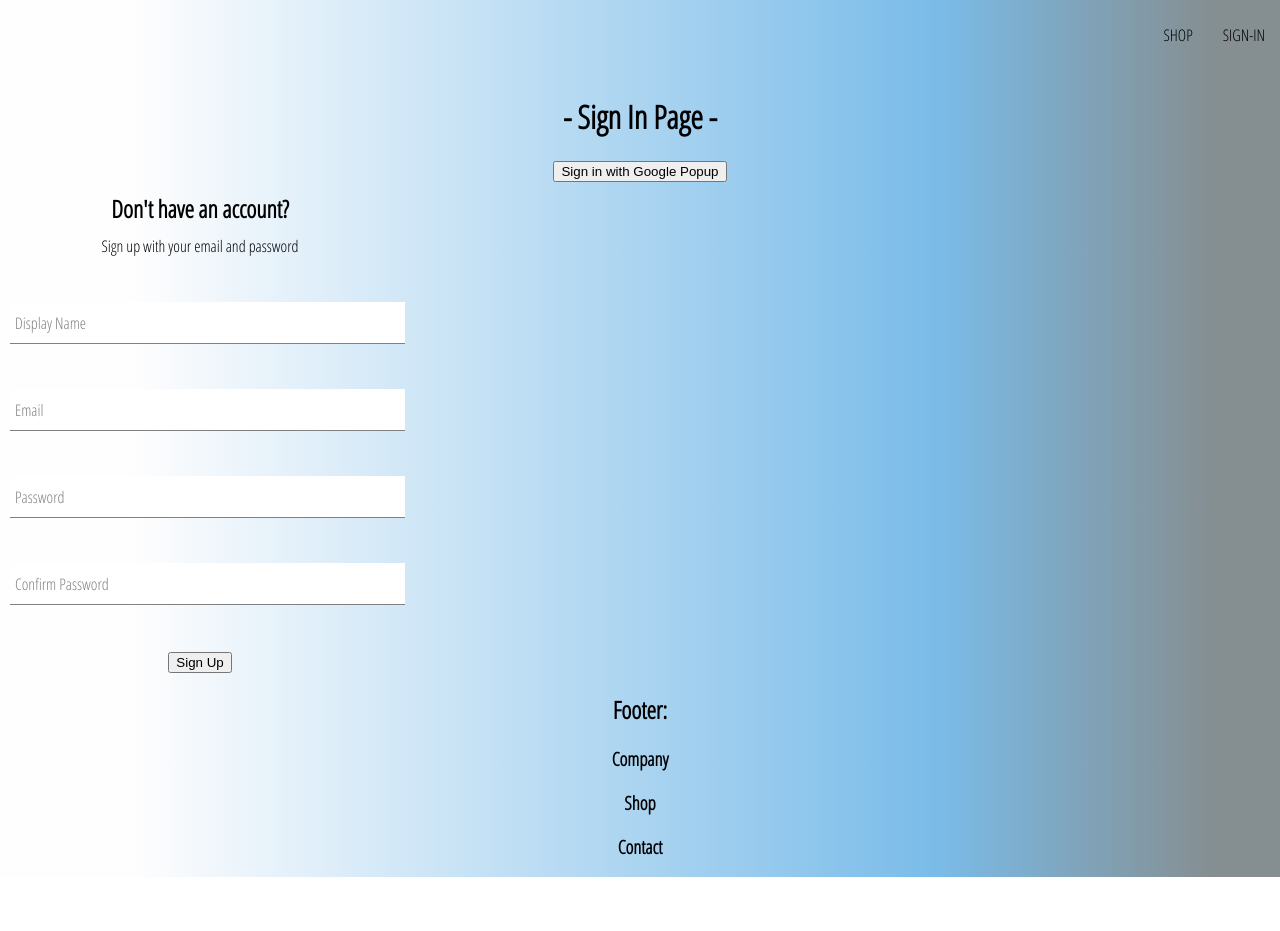
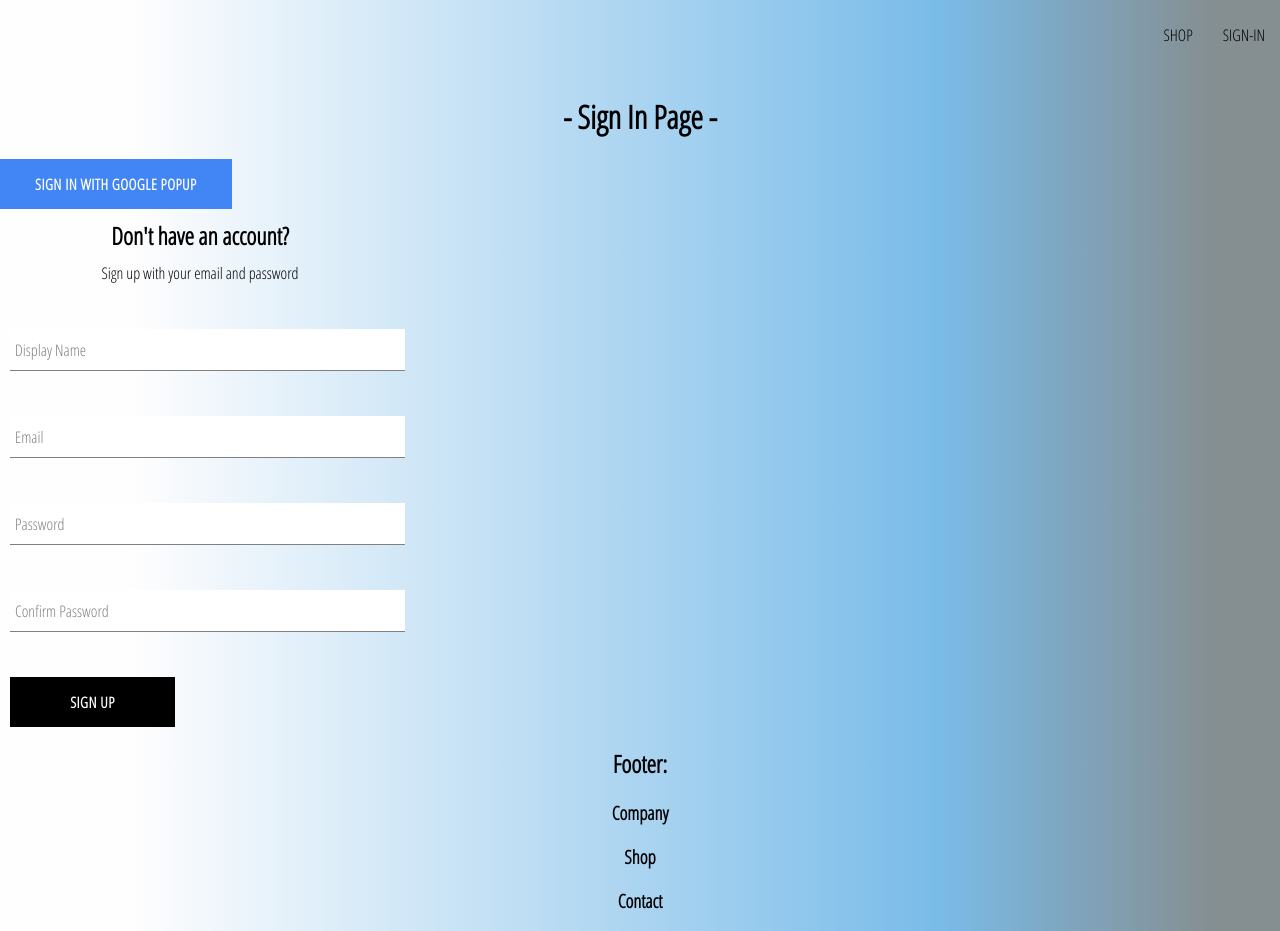
Before and after one commit to vargaae/multi-micro-store-24, a React (Create React App) app: page /sign-in in a window 1280 px wide. Before the commit the page ends 877 px from the top, so only its background shows below. Built offline with nearby package versions, Linux system fonts and the light colour scheme; some icons are missing.

Commit message:
106014-created Custom Button Component-start to build it into components

```diff
--- /dev/null
+++ b/src/components/button/Button.jsx
@@ -0,0 +1,16 @@
+import "./button.styles.scss";
+
+const BUTTON_TYPE_CLASSES = {
+  google: "google-sign-in",
+  inverted: "inverted",
+};
+
+export const Button = ({ label, children, buttonType, ...otherProps }) => {
+  return (
+    <div>
+      <button className={`button-container ${BUTTON_TYPE_CLASSES[buttonType]}`} {...otherProps }>
+        {label}
+      </button>
+    </div>
+  );
+};
--- /dev/null
+++ b/src/components/button/button.styles.scss
@@ -0,0 +1,46 @@
+.button-container {
+  min-width: 165px;
+  width: auto;
+  height: 50px;
+  letter-spacing: 0.5px;
+  line-height: 50px;
+  padding: 0 35px 0 35px;
+  font-size: 15px;
+  background-color: black;
+  color: white;
+  text-transform: uppercase;
+  font-family: 'Open Sans Condensed';
+  font-weight: bolder;
+  border: none;
+  cursor: pointer;
+  display: flex;
+  justify-content: center;
+
+  &:hover {
+    background-color: white;
+    color: black;
+    border: 1px solid black;
+  }
+
+  &.google-sign-in {
+    background-color: #4285f4;
+    color: white;
+
+    &:hover {
+      background-color: #357ae8;
+      border: none;
+    }
+  }
+
+  &.inverted {
+    background-color: white;
+    color: black;
+    border: 1px solid black;
+
+    &:hover {
+      background-color: black;
+      color: white;
+      border: none;
+    }
+  }
+}
--- a/src/components/sign-up-form/SignUpForm.jsx
+++ b/src/components/sign-up-form/SignUpForm.jsx
@@ -6,6 +6,8 @@
 } from "../../utils/firebase/firebase.utils";
 
 import { FormInput } from "../form-input/FormInput";
+import { Button } from "../button/Button";
+
 
 import './sign-up-form.styles.scss';
 
@@ -98,7 +100,7 @@
           value={confirmPassword}
         />
 
-        <button type="submit">Sign Up</button>
+        <Button label="Sign Up" type="submit" />
       </form>
     </div>
   );
--- a/src/routes/sign-in/SignIn.jsx
+++ b/src/routes/sign-in/SignIn.jsx
@@ -5,6 +5,7 @@
   createUserDocumentFromAuth,
 } from "../../utils/firebase/firebase.utils";
 import SignUpForm from "../../components/sign-up-form/SignUpForm";
+import { Button } from "../../components/button/Button";
 
 const SingIn = () => {
   const logGoogleUser = async () => {
@@ -16,7 +17,11 @@
   return (
     <div className="sign">
       <h1>- Sign In Page -</h1>
-      <button onClick={logGoogleUser}>Sign in with Google Popup</button>
+      <Button
+        buttonType="google"
+        label="Sign in with Google Popup"
+        onClick={logGoogleUser}
+      />
       <SignUpForm />
     </div>
   );
--- a/src/utils/firebase/firebase.utils.js
+++ b/src/utils/firebase/firebase.utils.js
@@ -35,9 +35,9 @@
 
 export const createUserDocumentFromAuth = async (
   userAuth,
-  additionalInformation = {} // TODO:if there is no displayName, we will create it from SignUp instead of null
+  additionalInformation = {} // additionalInformation:if there is no displayName, we will create it from SignUp instead of null
 ) => {
-  if (!userAuth) return; // TODO:when it will be ready, it runs if it's a new user, and if it exists, it will login
+  if (!userAuth) return; // TODO:if the User closes the popup->error handling is needed: Firebase: Error (auth/popup-closed-by-user).
 
   const userDocRef = doc(db, "users", userAuth.uid);
 
```
